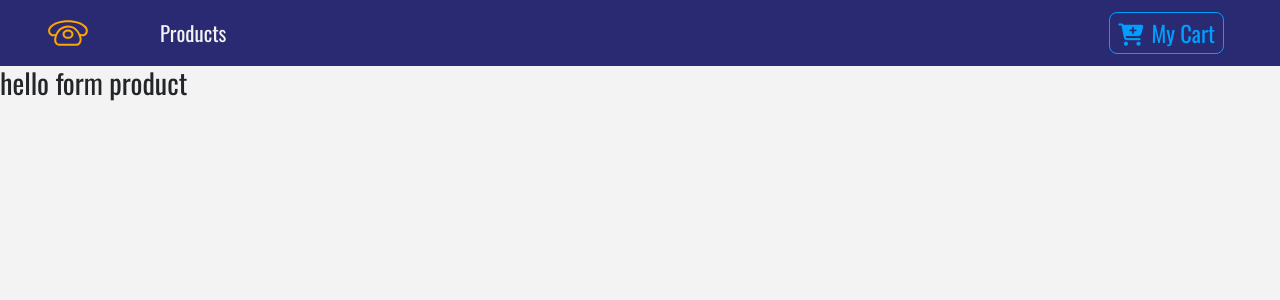
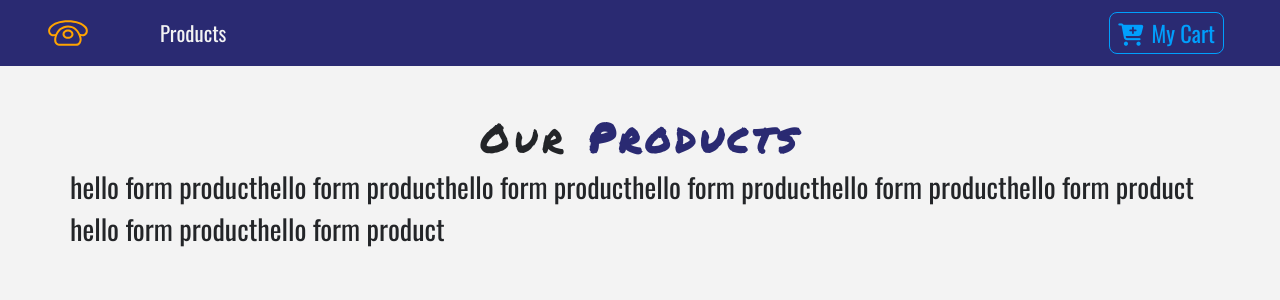
Before and after one commit to ahmednasser19/mobile-shop-react, a React (Create React App) app: page / in a window 1280 px wide. Shown: the top 300 px of the page. Built offline with nearby package versions, Linux system fonts and the light colour scheme.

Commit message:
setup context api and update productlist component

```diff
--- a/src/components/ProductList.js
+++ b/src/components/ProductList.js
@@ -1,11 +1,31 @@
 import React, { Component } from "react";
 import Product from "./Product";
+import Title from "./Title";
+import { storeProducts } from "../data";
+import { ProductConsumer } from "../context";
+
 export default class ProductList extends Component {
+  state = {
+    products: storeProducts,
+  };
   render() {
     return (
-      <div>
-        <Product></Product>
-      </div>
+      <React.Fragment>
+        <div className="py-5">
+          <div className="container">
+            <Title name="our" title="products" />
+            <div className="row">
+              <ProductConsumer>
+                {(value) => {
+                  return value.products.map((product) => {
+                    return <Product key={product.id} product={product} />;
+                  });
+                }}
+              </ProductConsumer>
+            </div>
+          </div>
+        </div>
+      </React.Fragment>
     );
   }
 }
--- /dev/null
+++ b/src/components/Title.js
@@ -0,0 +1,13 @@
+import React from "react";
+
+export default function Title({ name, title }) {
+  return (
+    <div className="row">
+      <div className="col-10 mx-auto text-center text-title">
+        <h1 className="text-capitalize font-weight-blod">
+          {name} <strong className="text-blue"> {title}</strong>
+        </h1>
+      </div>
+    </div>
+  );
+}
--- /dev/null
+++ b/src/context.js
@@ -0,0 +1,37 @@
+import React, { Component } from "react";
+import { detailProduct, storeProducts } from "./data";
+
+const ProductContext = React.createContext();
+// provider
+
+//consumer
+
+class ProductProvider extends Component {
+  state = {
+    products: storeProducts,
+    detailProduct: detailProduct,
+  };
+  handleDetail = () => {
+    console.log("hello from details");
+  };
+  addToCart = () => {
+    console.log("hello form add to cart");
+  };
+  render() {
+    return (
+      <ProductContext.Provider
+        value={{
+          ...this.state,
+          handleDetail: this.handleDetail,
+          addToCart: this.addToCart,
+        }}
+      >
+        {this.props.children}
+      </ProductContext.Provider>
+    );
+  }
+}
+
+const ProductConsumer = ProductContext.Consumer;
+
+export { ProductProvider, ProductConsumer };
--- a/src/index.js
+++ b/src/index.js
@@ -4,12 +4,15 @@
 import App from "./App";
 import { BrowserRouter as Router } from "react-router-dom";
 import reportWebVitals from "./reportWebVitals";
+import { ProductProvider } from "./context";
 
 ReactDOM.render(
   <React.StrictMode>
-    <Router>
-      <App />
-    </Router>
+    <ProductProvider>
+      <Router>
+        <App />
+      </Router>
+    </ProductProvider>
   </React.StrictMode>,
   document.getElementById("root")
 );
```
Also changed, not shown: 1 other file (tests, documents, lock files or other folders).
